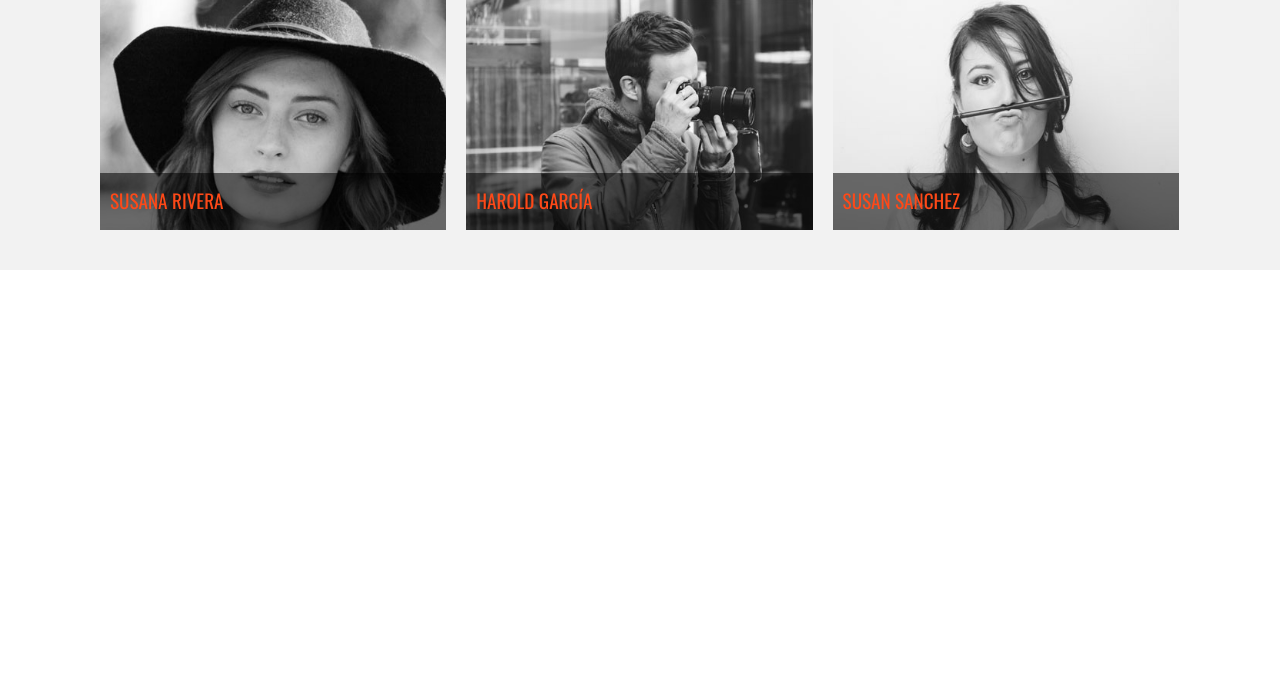
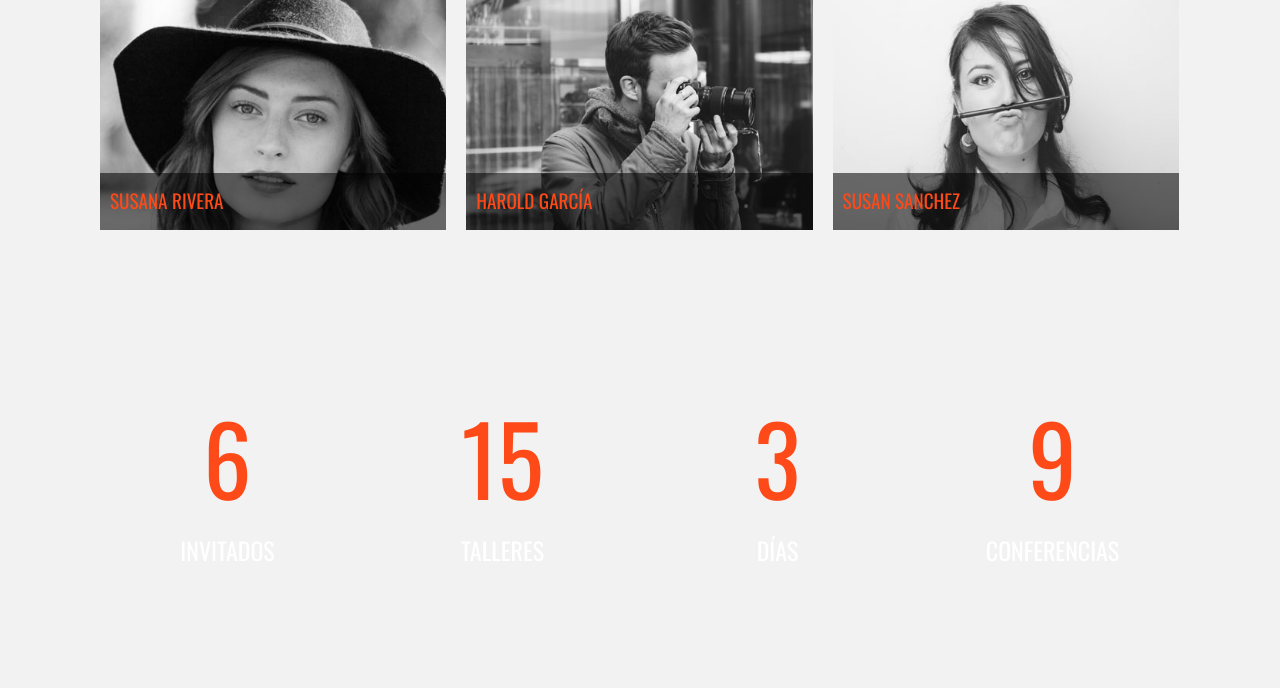
Before and after one commit to ManuelBlaze/gdlwebcamp, a PHP site: page / in a window 1280 px wide. Shown: the part 2713-3401 px from the top of the page. Before the commit the page ends 2983 px from the top, so only its background shows below. Run offline with PHP 8.4, Linux system fonts and the light colour scheme.

Commit message:
Recuento evento - Parallax

```diff
--- a/css/main.css
+++ b/css/main.css
@@ -558,6 +558,61 @@ ul.lista-invitados li {
 }
 
 
+/*CONTADOR*/
+
+.parallax::before {
+    width: 100%;
+    height: 100%;
+    position: absolute;
+    top: 0;
+    left: 0;
+    background-repeat: no-repeat;
+    background-size: cover;
+    background-position: center center;
+    background-attachment: fixed;
+    -webkit-filter: brightness(.8);
+    filter: brightness(.8);
+}
+
+.contador {
+    position: relative;
+    height: auto;
+}
+
+.contador::before {
+    background-image: url(../img/bg-resumen.jpg);
+    content: '';
+}
+
+ul.resumen-evento {
+    position: relative;
+    padding: 120px 0;
+}
+
+ul.resumen-evento li {
+    width: 50%;
+    float: left;
+    text-align: center;
+    color: white;
+    text-transform: uppercase;
+    font-family: 'Oswald', sans-serif;
+    font-size: 24px;
+}
+
+@media (min-width: 768px) {
+    ul.resumen-evento li {
+        width: 25%;
+    }
+}
+
+p.numero {
+    color: #fe4918;
+    font-size: 4em;
+    display: block;
+    margin: 0 0 10px 0;
+}
+
+
 /* ==========================================================================
    Helper classes
    ========================================================================== */
--- a/index.html
+++ b/index.html
@@ -164,6 +164,30 @@
             </li>
         </ul>
     </section>
+    <!--Invitados-->
+
+    <div class="contador parallax">
+        <div class="contenedor">
+            <ul class="resumen-evento clearfix">
+                <li>
+                    <p class="numero">6</p>
+                    Invitados
+                </li>
+                <li>
+                    <p class="numero">15</p>
+                    Talleres
+                </li>
+                <li>
+                    <p class="numero">3</p>
+                    Días
+                </li>
+                <li>
+                    <p class="numero">9</p>
+                    Conferencias
+                </li>
+            </ul>
+        </div>
+    </div>
 
 
     <script src="js/vendor/modernizr-3.8.0.min.js"></script>
```
